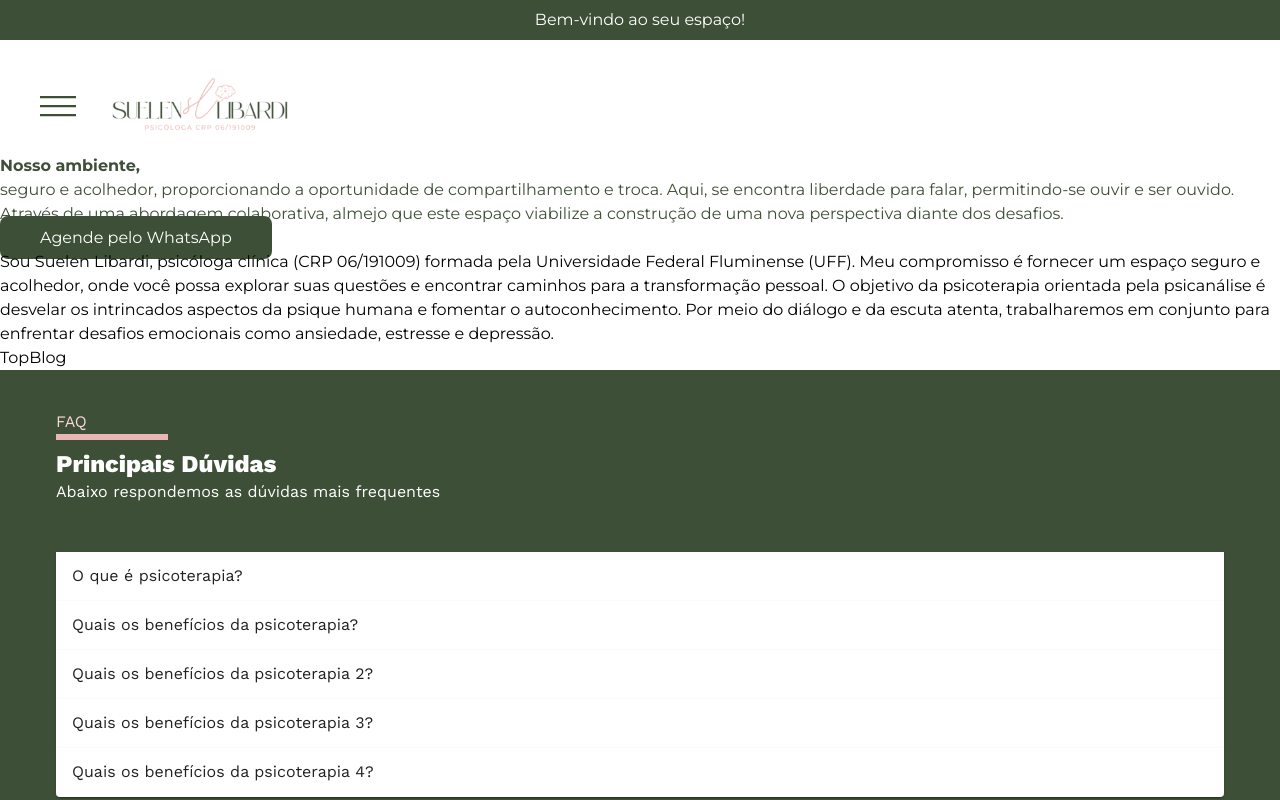
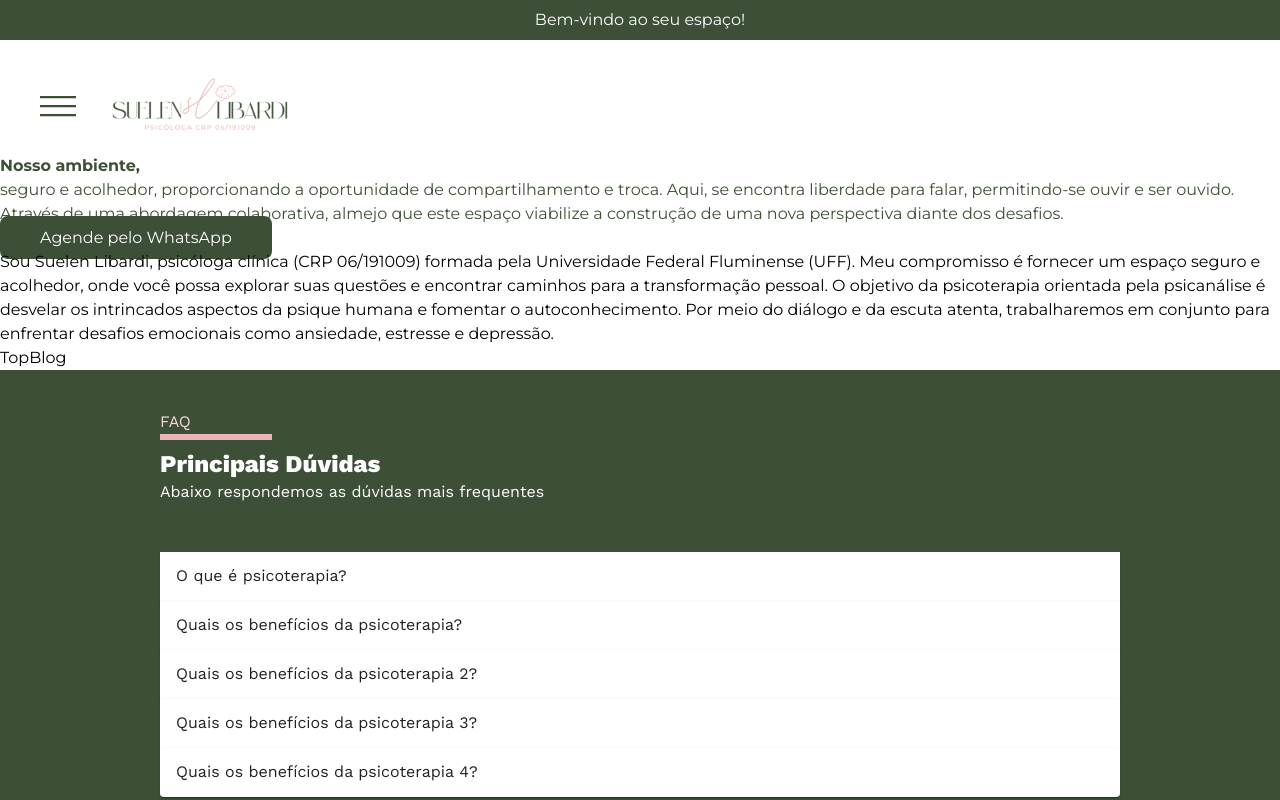
Before and after one commit to peterleiva/suelen-libardi, a Next.js app: page / in a window 1280 px wide. Shown: the top 800 px of the page. Built offline with nearby package versions, Linux system fonts and the light colour scheme.

Commit message:
WIP layout

```diff
--- a/src/app/Faq.tsx
+++ b/src/app/Faq.tsx
@@ -14,7 +14,7 @@ export default function Faq() {
     <div
       className={clsx(
         workSans.className,
-        "bg-secondary text-white px-14 py-10 pb-20",
+        "bg-secondary text-white px-14 py-10 pb-20 lg:px-40",
       )}
     >
       <div className="mb-12">
```
